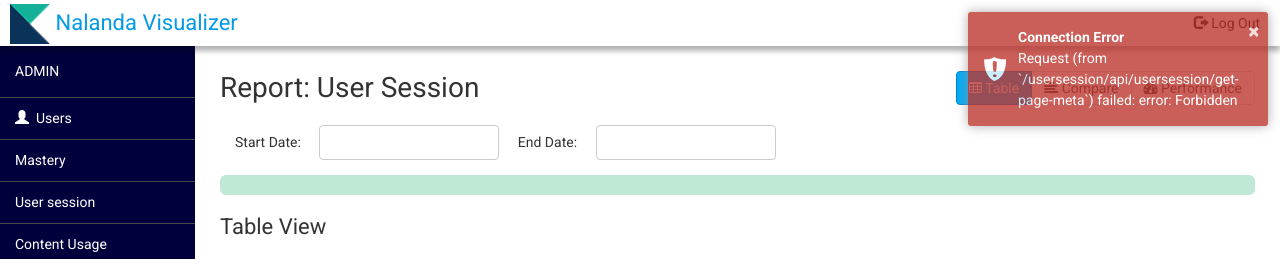
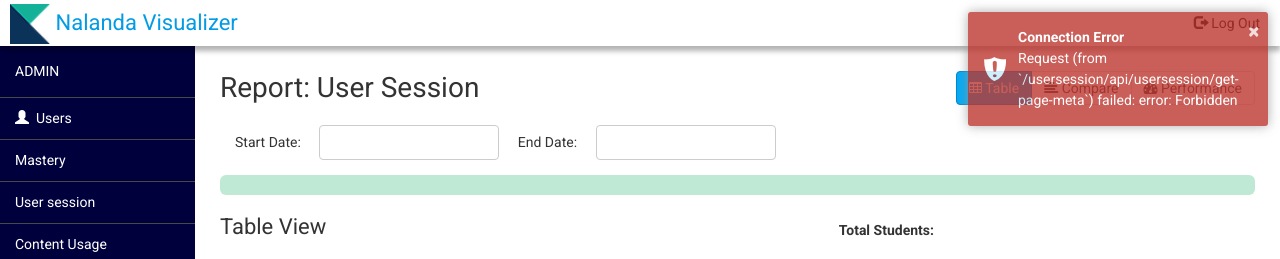
Before and after one commit to swapnil106111/Nalanda_Dashboard, a Django app: page /account/report-mastery/session in a window 1280 px wide. Shown: the top 259 px of the page. Run offline with Django 3.2, Linux system fonts and the light colour scheme; the visitor is signed in with stand-in values (Sample User, id 1); some libraries are stand-ins or nearby versions.

Commit message:
total student added

```diff
--- a/account/templates/report-mastery.html
+++ b/account/templates/report-mastery.html
@@ -103,12 +103,25 @@
                         <input class="daterangepickerenddate" name="daterange">
                     </div>
                 </div>
+                {% if usersessioncode == 2%}
                 <div class="report-breadcrumb col-md-7">
                 </div>
                 <div class=" totalquestions-breadcrumb col-md-5 pull-right">
                     <strong>Total Exercises:</strong><label id="totalExercise"></label>
                     <strong>Total Questions:</strong><label id="totalQ"></label>
                 </div>
+                {%endif%}
+
+                {% if usersessioncode == 1%}
+                <div class="report-breadcrumb col-md-7">
+
+                </div>
+                <div class=" totalstudents-breadcrumb col-md-5 pull-right">
+                    <strong>Total Students:</strong><label id="totalstudent"></label>
+                </div>
+
+                {%endif%}
+
                 <div class="report-content">
                     <div class="table-view report-view report-view-1">
 	                    <h2 class="section-title">Table View</h2>
```
